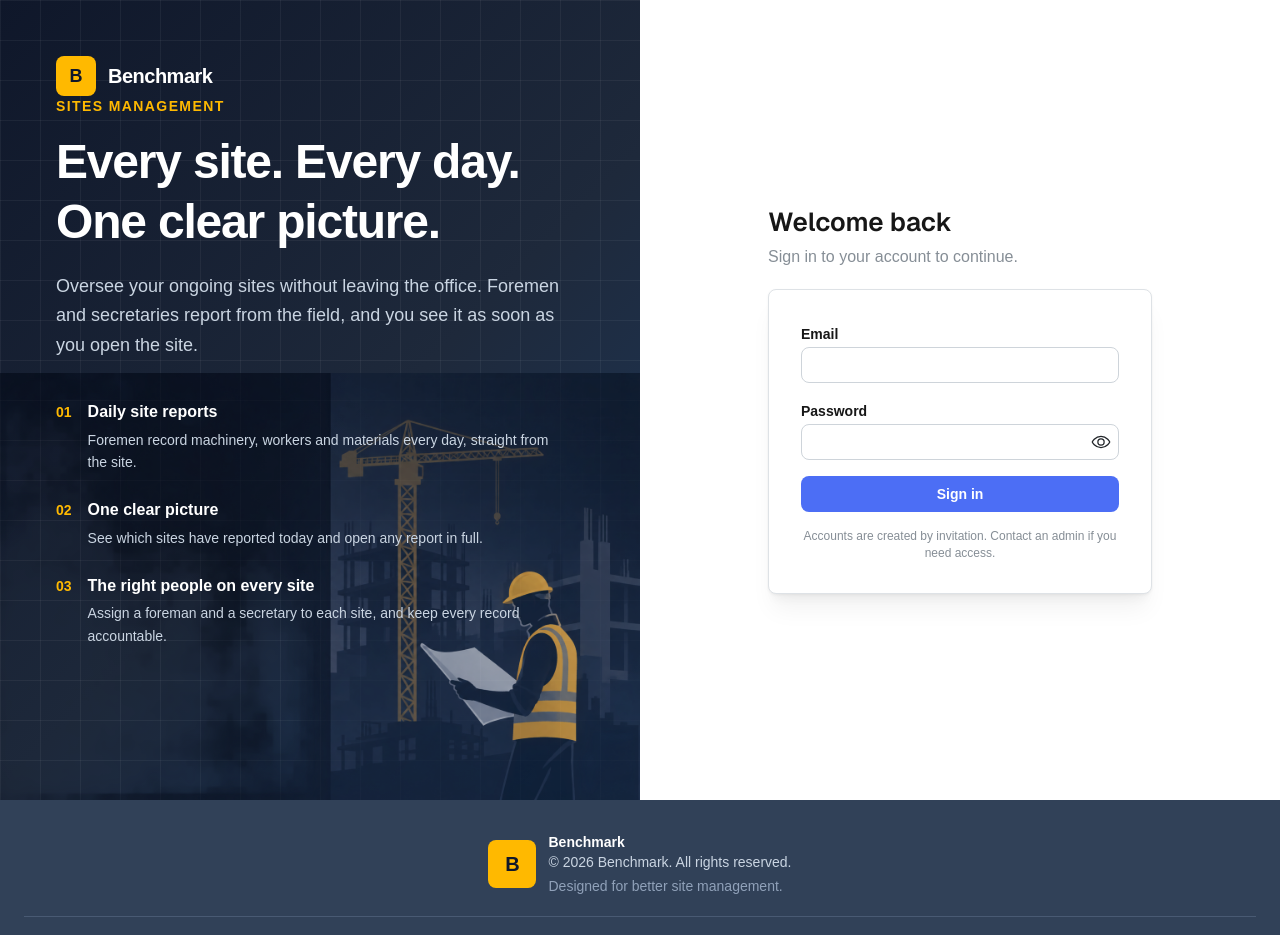
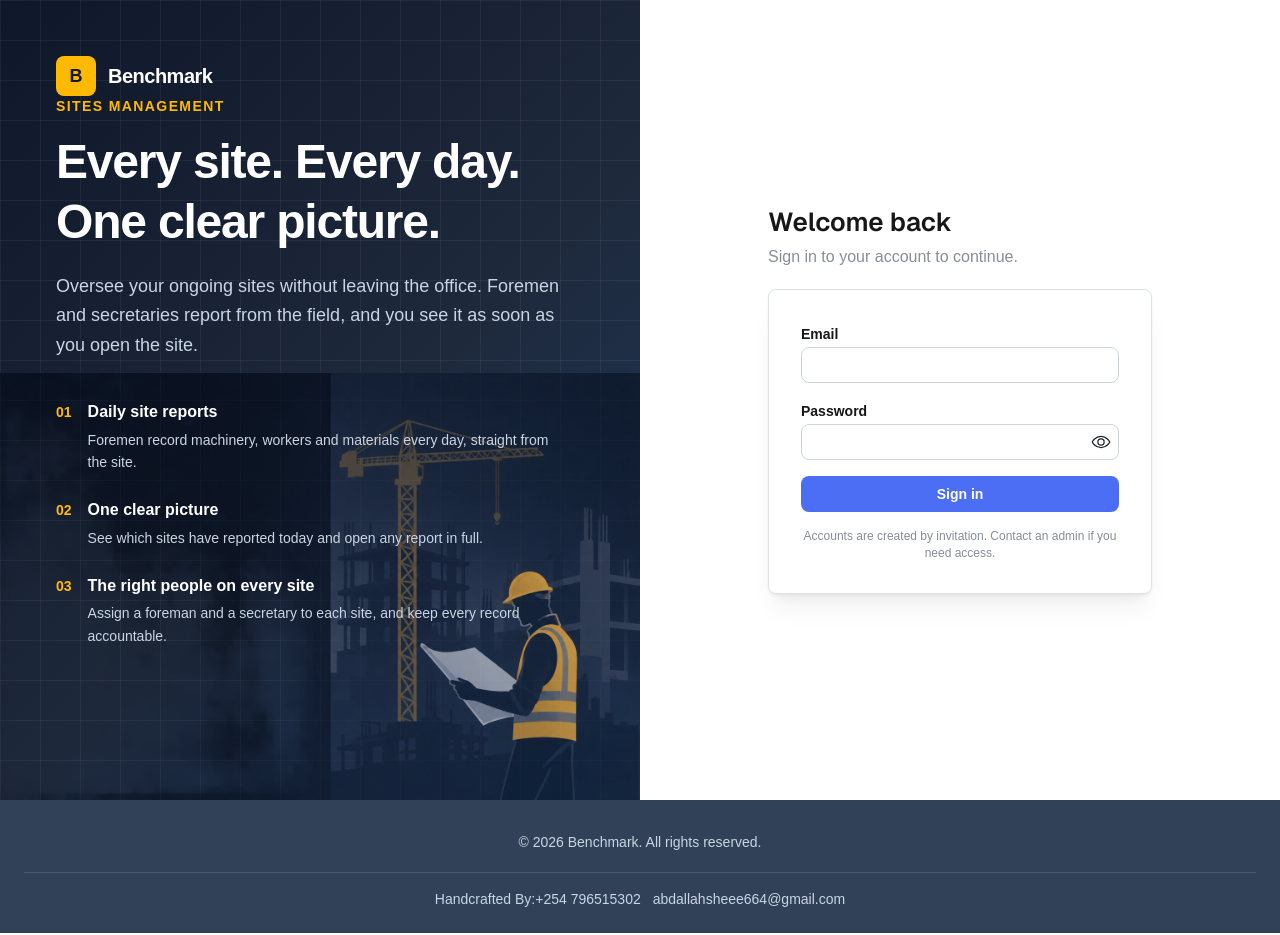
Before and after one commit to abdallahshee/benchmark, a Next.js app: page / in a window 1280 px wide. Shown: the top 935 px of the page. Built offline with nearby package versions, Linux system fonts and the light colour scheme.

Commit message:
edited the footer

```diff
--- a/components/app-footer.tsx
+++ b/components/app-footer.tsx
@@ -10,34 +10,29 @@ export function AppFooter() {
                 {/* Row 1: Logo and Copyright */}
                 <div className="flex items-center justify-center gap-3 pt-2">
                     {/* Logo */}
-                    <div className="flex h-12 w-12 shrink-0 items-center justify-center rounded-lg bg-amber-400 text-xl font-extrabold text-slate-900">
+                    {/* <div className="flex h-12 w-12 shrink-0 items-center justify-center rounded-lg bg-amber-400 text-xl font-extrabold text-slate-900">
                         {APP_NAME.charAt(0)}
-                    </div>
+                    </div> */}
 
                     {/* Trademark and Copyright */}
                     <div className="text-left">
-                        <p className="text-sm font-semibold text-white">
+                        {/* <p className="text-sm font-semibold text-white">
                             {APP_NAME}
-                        </p>
+                        </p> */}
 
                         <p className="text-sm text-slate-300">
                             © <CurrentYear /> {APP_NAME}. All rights reserved.
                         </p>
 
-                        <p className="mt-1 text-sm text-slate-400">
-                            Designed for better site management.
-                        </p>
                     </div>
                 </div>
 
                 {/* Row 2: Developer Details */}
-                <div className="flex flex-wrap items-center justify-center gap-x-5 gap-y-2 border-t border-slate-500/50 pt-4 text-sm text-slate-300">
-                    <span className="font-medium text-amber-300">
-                        Handcrafted By:
-                    </span>
+                <div className="flex flex-wrap items-center justify-center gap-x-3 gap-y-2 border-t border-slate-500/50 pt-4 text-sm text-slate-300">
+
 
                     <p>
-                        Phone:{" "}
+                         Handcrafted By:
                         <a
                             href="tel:+254796515302"
                             className="transition-colors hover:text-amber-400"
@@ -47,12 +42,12 @@ export function AppFooter() {
                     </p>
 
                     <p>
-                        Email:{" "}
+
                         <a
                             href="mailto:abdallahshee664@gmail.com"
                             className="transition-colors hover:text-amber-400"
                         >
-                            abdallahshee664@gmail.com
+                           abdallahsheee664@gmail.com
                         </a>
                     </p>
                 </div>
```
